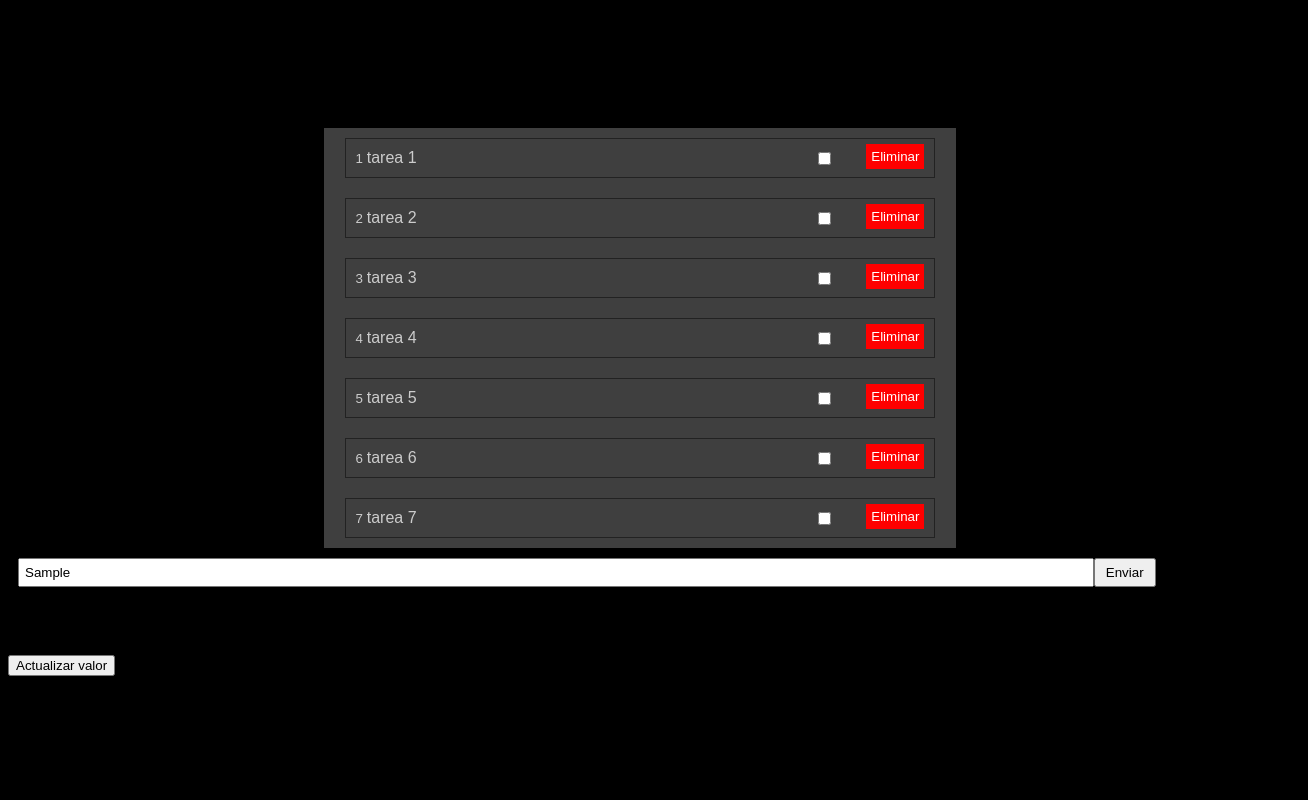
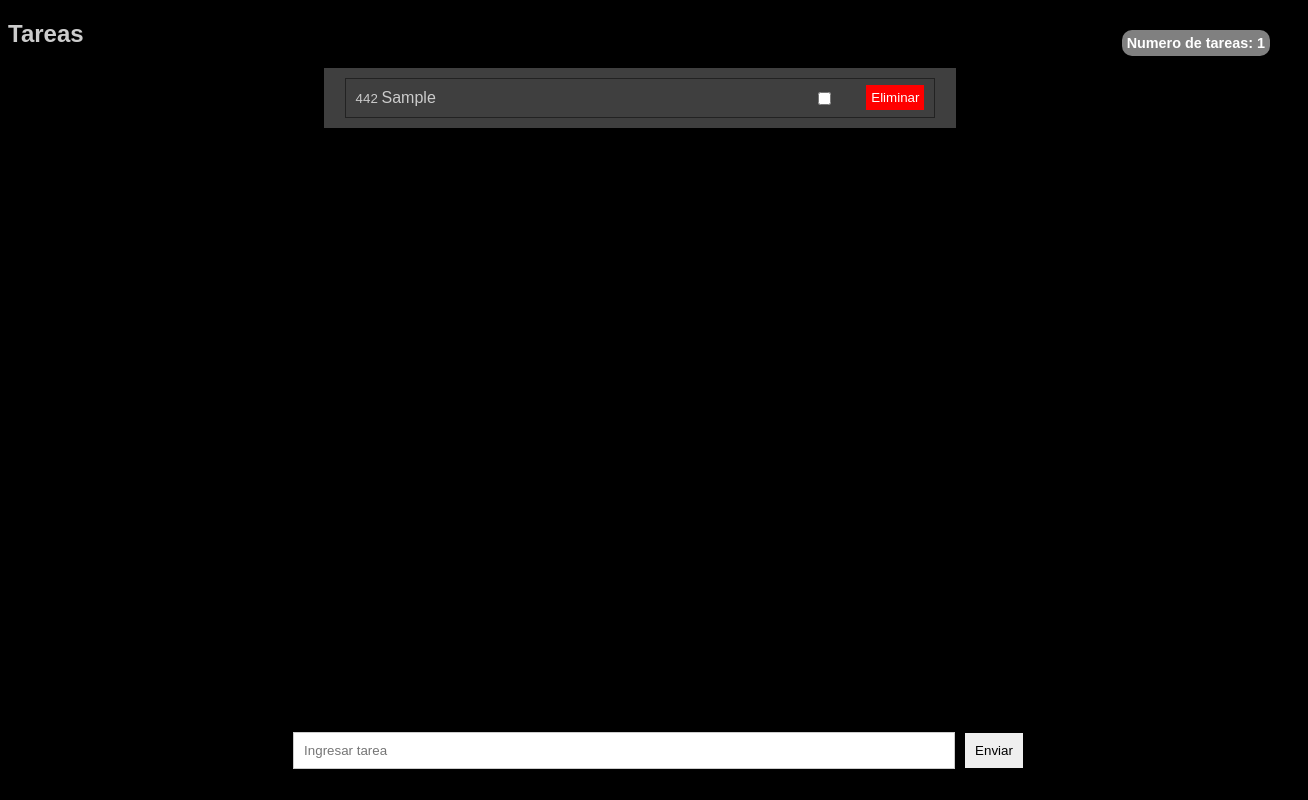
Before and after one commit to Gabox2k/Proyect-Angular, an Angular app: page / in a window 1280 px wide. Both pictures are taken after typing "Sample" into the empty fields and a click on the button "Enviar". Shown: the whole page, 1308 px wide, since content can reach past the window. Built offline with nearby package versions, Linux system fonts and the light colour scheme.

Commit message:
se agrego el Output y el input

```diff
--- a/src/app/app.component.html
+++ b/src/app/app.component.html
@@ -1,13 +1,3 @@
-<app-addTask>
-    <p>Este es el contenido que quiero mostrar</p>
-    <button>Presionar</button>
-</app-addTask>
-
-<app-list-task></app-list-task>
-<div> valor actual
-    {{value}}
-</div>
-
-<p *ngIf="ChangeDetected">Cambios detectados</p>
-<button (click)="updateValue()">Actualizar valor</button>
+<app-addTask (taskAdded)="addTask($event)"></app-addTask>
+<app-list-task [listTask]="tasks" (TaskCompleted)="markTaskCompleted($event)" (TaskDeleted)="deleteTask($event)"></app-list-task>
 <router-outlet />
--- a/src/app/app.component.ts
+++ b/src/app/app.component.ts
@@ -1,47 +1,26 @@
 import { AfterViewInit, Component, DoCheck, OnDestroy } from '@angular/core';
 import { clear } from 'console';
+import { Task } from './modelos/task_interface';
 
 @Component({
   selector: 'app-root',
   templateUrl: './app.component.html',
   styleUrl: './app.component.scss'
 })
-export class AppComponent implements DoCheck{
+export class AppComponent{
 
-    // ngAfterViewInit(): void {
-    //   console.log("Ha sido incializada la vista del componente y las vistas de los hijos ")
-    // }
+    tasks: Task[] =[]
 
-    // Destruido: boolean = true
-
-    // contador:  number
-    // intervalo: any
-
-    // constructor(){
-    //   this.contador = 10
-    //   this.intervalo = setInterval(()=> {
-    //     this.contador--
-    //     if(this.contador === 0) {
-    //       clearInterval(this.intervalo)
-    //       this.Destruido = false
-    //     }
-    //   }, 100)
-    // }
-
-    value: number = 0
-    previousValue: number = 0
-    ChangeDetected: boolean = false
-
-    updateValue(): void {
-      this.value++
-      setInterval(()=> {
-        this.ChangeDetected = false
-      }, 1000)
+    addTask(task: Task): void {
+        this.tasks.push(task)
     }
 
-  ngDoCheck(): void {
-    if(this.value !== this.previousValue)
-      this.ChangeDetected = true
-    this.previousValue = this.value
-  }
+    markTaskCompleted(task: Task): void {
+        task.completed= !task.completed
+    }
+
+    deleteTask( id: number): void {
+        this.tasks = this.tasks.filter((task) => task.id !== id)
+    }
+
 }
--- a/src/app/app.module.ts
+++ b/src/app/app.module.ts
@@ -5,6 +5,7 @@ import { AppRoutingModule } from './app-routing.module';
 import { AppComponent } from './app.component';
 import { Addcomponent } from './components/addTask/add_compononet';
 import { ListTaskComponent } from './components/list-task/list-task.component';
+import { FormsModule } from '@angular/forms';
 import { StatusTaskDirective } from './directives/status-task.directive';
 import { ConfirmDelete } from './directives/confirm_delete';
 
@@ -17,6 +18,7 @@ import { ConfirmDelete } from './directives/confirm_delete';
   imports: [
     BrowserModule,
     AppRoutingModule,
+    FormsModule,
     Addcomponent,
     StatusTaskDirective,
     ConfirmDelete
--- a/src/app/components/addTask/add_component.html
+++ b/src/app/components/addTask/add_component.html
@@ -1,7 +1,4 @@
-<h1 class="number_Task"
- [ngClass]="{'r1-5': (numberTask >=1 && numberTask <=5 ), 'r5-10': (numberTask > 5 && numberTask <=10), 'r10-15': (numberTask > 10)}">Numeros de tareas: {{numberTask}}</h1>
-
-<div *ngIf="form.get('title')?.invalid && (form.get('title')?.dirty || form.get('title')?.touched)">
+<div  class="container_warning"  *ngIf="form.get('title')?.invalid && (form.get('title')?.dirty || form.get('title')?.touched)" >
     <small *ngIf="form.get('title')?.errors?.['required']">
         El titulo es requerido
     </small>
@@ -10,24 +7,8 @@
     </small>
 </div>
 
-<h2>Tareas</h2>
-<div class="container_task" [ngStyle]="{'justify-content': tasks.length === 0 ? 'center' : ''}">
-    <div class="task" *ngFor="let task of tasks let i = index">
 
-    <small>
-        {{i + 1 }}
-    </small>
-    <span [ngClass]="{'subrayar': task.completed}" [appTaskStatus] = "task.completed">{{task.title}}</span>
-    <input class="task_check"  type="checkbox"[checked]="task.completed" (change)="markTakCompleted(task)">
-    <button class="task_delete" (click)="delete(task.id)" [appConfirmDelete]="task.title">Eliminar</button>
-    </div>
-</div>
-
-<span [ngStyle]="{'color': 'white'}" *ngIf="tasks.length===0">
-    No hay tareas
-</span>
-
-<form class="container_input" [formGroup]= "form" (ngSubmit)="sendTaskTitle()">
+<form class="container_input" [formGroup]="form" (ngSubmit)="sendTaskTitle()">
     <input type="text" placeholder="Ingresar tarea" formControlName="title">
     <button type="submit">Enviar</button>
 </form>
--- a/src/app/components/addTask/add_component.scss
+++ b/src/app/components/addTask/add_component.scss
@@ -1,78 +1,37 @@
 .container_input {
-    width: 90%;
+    width: 100%;
+    height: 10vh;
+    position: absolute;
+    bottom: 0;
+    padding: 10px;
     display: flex;
-    margin: 10px;
+    align-items: center;
+    justify-content: center;
 
     input {
-        flex: 1;
-        padding: 5px;
+        width: 50%;
+        border: 1px solid #ccc;
+        outline: none;
+        padding: 10px;
     }
 
     button {
+        margin-left: 10px;
+        padding: 10px;
+        border: none;
         outline: none;
         color: black;
-        padding: 5px 10px;
     }
 }
 
-.r1-5{
-    background: red;
+.container_warning{
+    width: 200px;
+    height: auto;
+    padding: 10px;
+    position: absolute;
+    top: 10px;
+    left: 40%;
+    background-color: rgb(177, 5, 5);
+    color: white;
+    text-align: center;
 }
-
-.r5-10{
-    background: orange;
-}
-
-.r10-15{
-    background: green;
-}
-
-.number_task{
-    position: absolute;
-    right: 10px;
-    background-color: gray;
-    color: white;
-    padding: 5px;
-    border-radius: 10px;
-    font-size: .9rem;
-
-}
-
-        .container_task{
-        margin: 0 auto;
-        width: 50%;
-        display: flex;
-        flex-direction: column;
-        align-items: center;
-        background-color: #3f3f3f;
-
-        .task{
-            padding: 10px;
-            margin: 10px;
-            border: 1px solid #222;
-            width: 90%;
-            position: relative;
-            color: #ccc;
-        }
-
-        .task_delete{
-            position: absolute;
-            top: 15%;
-            cursor: pointer;
-            right: 10px;
-            background-color: red;
-            padding: 5px;
-            border: none;
-            outline: none;
-            color: white;
-        }
-
-        .task_check{
-            position: absolute;
-            right: 100px;
-        }
-
-        .subrayar{
-            text-decoration: line-through;
-        }
-    }
--- a/src/app/components/addTask/add_compononet.ts
+++ b/src/app/components/addTask/add_compononet.ts
@@ -1,6 +1,6 @@
 import { CommonModule } from "@angular/common";
-import { AfterContentInit, Component, OnDestroy, OnInit } from "@angular/core";
-import { FormBuilder, FormControl, FormGroup, ReactiveFormsModule, Validators } from "@angular/forms";
+import { AfterContentInit, Component, OnInit, Output, EventEmitter } from "@angular/core";
+import { FormBuilder, FormControl, FormGroup, ReactiveFormsModule, Validators, FormsModule } from "@angular/forms";
 import { Task } from "../../modelos/task_interface";
 import { StatusTaskDirective } from "../../directives/status-task.directive";
 import { ConfirmDelete } from "../../directives/confirm_delete";
@@ -10,61 +10,18 @@ import { ConfirmDelete } from "../../directives/confirm_delete";
     templateUrl: "./add_component.html",
     styleUrl: "./add_component.scss",
     standalone: true,
-    imports: [ReactiveFormsModule, CommonModule, StatusTaskDirective, ConfirmDelete, ConfirmDelete]
+    imports: [ReactiveFormsModule, CommonModule, FormsModule]
 })
 
-export class Addcomponent  implements OnInit{
+export class Addcomponent implements OnInit{
+
+    @Output() taskAdded: EventEmitter <Task> = new EventEmitter<Task>()
 
     numberTask!: number;
 
-    isActive: boolean = false
 
-    taskActive!: boolean
 
-    tasks: Task[] =[
-    {
-        id: 1,
-        title: 'tarea 1',
-        completed: false
-    },
-
-        {
-            id: 2,
-            title: 'tarea 2',
-            completed: false
-        },
-
-    {
-        id: 3,
-        title: 'tarea 3',
-        completed: false
-    },
-
-    {
-        id: 4,
-        title: 'tarea 4',
-        completed: false
-    },
-
-    {
-        id: 5,
-        title: 'tarea 5',
-        completed: false
-    },
-
-    {
-        id: 6,
-        title: 'tarea 6',
-        completed: false
-    },
-
-    {
-        id: 7,
-        title: 'tarea 7',
-        completed: false
-    },
-
-]
+    tasks: Task[] =[]
 
 
     constructor(private fb: FormBuilder){}
@@ -79,10 +36,14 @@ export class Addcomponent  implements OnInit{
 
     sendTaskTitle(): void {
         if(this.form.valid && this.form.get('tilte')?.value !== ''){
-            this.taskActive = false
-            console.log(this.form.value.title)
-        } else {
-            this.taskActive = true
+            const newTask: Task = {
+                id: Math.floor(Math.random() *1000),
+                title: this.form.value.title,
+                completed: false
+            }
+
+            this.taskAdded.emit(newTask )
+            this.form.reset()
         }
     }
 
--- a/src/app/components/list-task/list-task.component.html
+++ b/src/app/components/list-task/list-task.component.html
@@ -1 +1,19 @@
-<p>list-task works!</p>
+<h1 class="number_task">
+    Numero de tareas: {{this.tasks.length}}</h1>
+
+
+<h2 class="title">Tareas</h2>
+<div class="container_task" [ngStyle]="{'justify-content': tasks.length === 0 ? 'center' : ''}">
+    <div class="task" *ngFor="let task of tasks let i = index">
+
+    <small>
+        {{task.id}}
+    </small>
+    <span [ngClass]="{'subrayar': task.completed}" [appTaskStatus] = "task.completed">{{task.title}}</span>
+    <input class="task_check"  type="checkbox"[checked]="task.completed" (change)="completedTask(task)">
+    <button class="task_delete" (click)="deleteTask(task.id)" [appConfirmDelete]="task.title">Eliminar</button>
+    </div>
+</div>
+<span [ngStyle]="{'color': 'white'}" *ngIf="tasks.length===0">
+    No hay tareas
+</span>
--- a/src/app/components/list-task/list-task.component.scss
+++ b/src/app/components/list-task/list-task.component.scss
@@ -0,0 +1,55 @@
+.title{
+    color: #ccc;
+}
+
+
+.container_task{
+        margin: 0 auto;
+        width: 50%;
+        display: flex;
+        flex-direction: column;
+        align-items: center;
+        background-color: #3f3f3f;
+
+        .task{
+            padding: 10px;
+            margin: 10px;
+            border: 1px solid #222;
+            width: 90%;
+            position: relative;
+            color: #ccc;
+
+
+        .task_delete{
+            position: absolute;
+            top: 15%;
+            cursor: pointer;
+            right: 10px;
+            background-color: red;
+            padding: 5px;
+            border: none;
+            outline: none;
+            color: white;
+        }
+
+        .task_check{
+            position: absolute;
+            right: 100px;
+        }
+
+        .subrayar{
+            text-decoration: line-through;
+        }
+    }
+}
+
+.number_task{
+    position: absolute;
+    right: 10px;
+    background-color: gray;
+    color: white;
+    padding: 5px;
+    border-radius: 10px;
+    font-size: .9rem;
+
+}
--- a/src/app/components/list-task/list-task.component.ts
+++ b/src/app/components/list-task/list-task.component.ts
@@ -1,10 +1,26 @@
-import { Component } from '@angular/core';
+import { Component, Input, Output, EventEmitter} from '@angular/core';
+import { Task } from '../../modelos/task_interface'
 
 @Component({
   selector: 'app-list-task',
   templateUrl: './list-task.component.html',
   styleUrl: './list-task.component.scss'
 })
-export class ListTaskComponent {
+
+export class ListTaskComponent{
+
+  @Input('listTask') tasks: Task[] = []
+
+  @Output() TaskCompleted: EventEmitter<Task> = new EventEmitter<Task>()
+  @Output() TaskDeleted: EventEmitter<number> = new EventEmitter<number>()
+
+  completedTask(task: Task): void {
+    this.TaskCompleted.emit(task)
+  }
+
+  deleteTask(id:number): void {
+    this.TaskDeleted.emit(id)
+  }
+
 
 }
```
